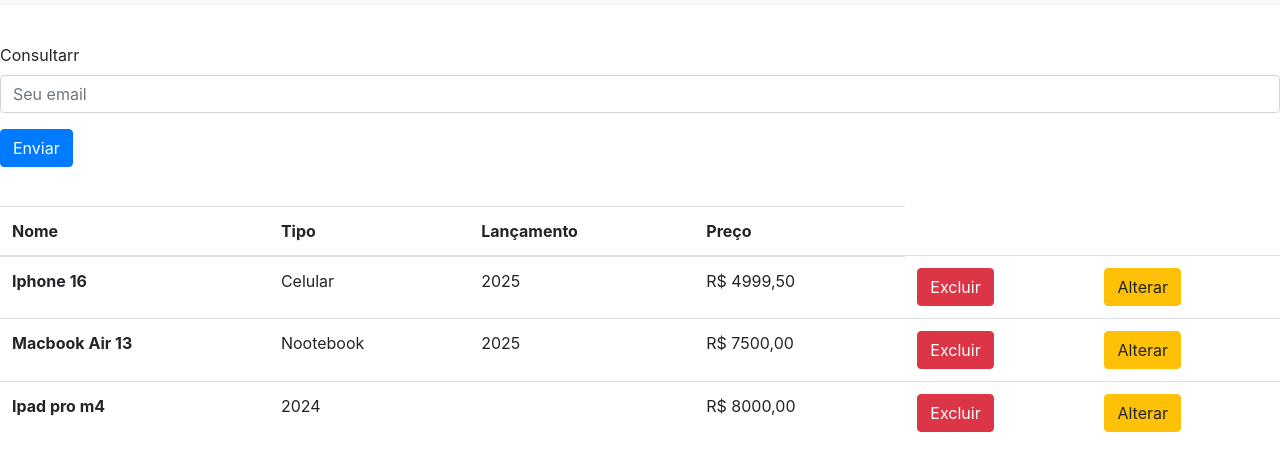
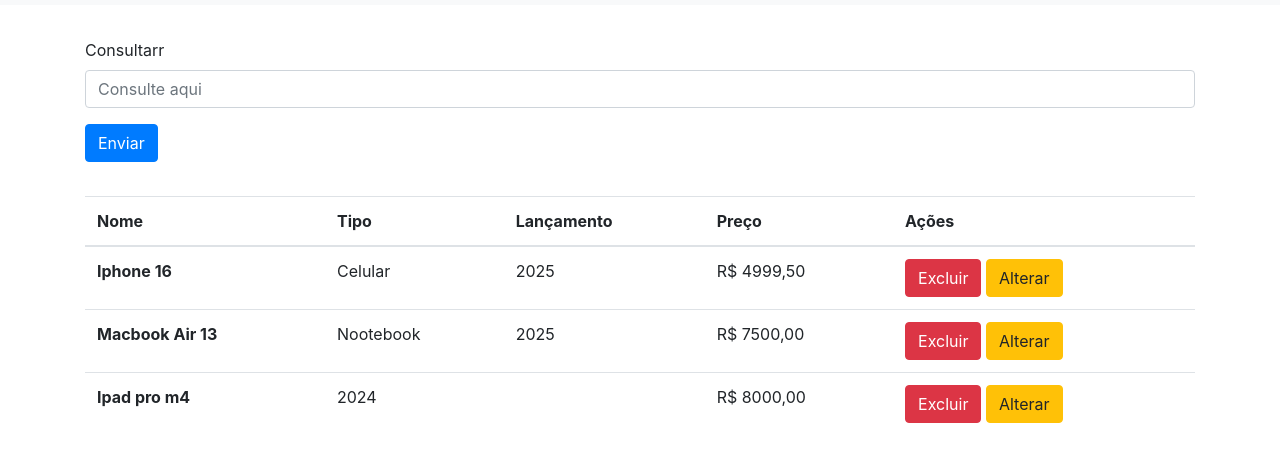
Before and after one commit to PeLacerda/Interface-Web, a plain HTML site: page bootstrap/Tabela-Bootstrap/tabela.html in a window 1280 px wide. Shown: the part 51-522 px from the top of the page. Drawn offline with nearby package versions, Linux system fonts and the light colour scheme.

Commit message:
finalizado

```diff
--- a/bootstrap/Tabela-Bootstrap/tabela.html
+++ b/bootstrap/Tabela-Bootstrap/tabela.html
@@ -14,9 +14,19 @@
 
   <style>
 
+    .container {
+      display: block;
+      justify-content: center;
+      align-items: center;
+      flex-direction: column;
+      height: 100vh;
+      width: 100%;
+    }
+
     table, form {
       margin-top: 3%;
     }
+
 
   </style>
 
@@ -24,6 +34,8 @@
 </head>
 
 <body>
+
+
 
   <!-- Imagem e texto -->
   <nav class="navbar navbar-light bg-light">
@@ -35,10 +47,11 @@
 
   <!-- Search -->
 
+<div class="container">
 <form>
   <div class="form-group">
     <label for="exampleInputEmail1">Consultarr</label>
-    <input type="text" class="form-control" id="exampleInputEmail1" aria-describedby="emailHelp" placeholder="Seu email">
+    <input type="text" class="form-control" id="exampleInputEmail1" aria-describedby="emailHelp" placeholder="Consulte aqui">
   </div>
   <button type="submit" class="btn btn-primary">Enviar</button>
 </form>
@@ -52,6 +65,7 @@
         <th scope="col">Tipo</th>
         <th scope="col">Lançamento</th>
         <th scope="col">Preço</th>
+        <th scope="col">Ações</th>
       </tr>
     </thead>
     <tbody>
@@ -60,26 +74,27 @@
         <td>Celular</td>
         <td>2025</td>
         <td>R$ 4999,50</td>
-        <td><button type="button" class="btn btn-danger">Excluir</button> </td>
-        <td><button type="button" class="btn btn-warning">Alterar</button></td>
+        <td><button type="button" class="btn btn-danger">Excluir</button>
+        <button type="button" class="btn btn-warning">Alterar</button></td>
       </tr>
       <tr>
         <th scope="row">Macbook  Air 13</th>
         <td>Nootebook</td>
         <td>2025</td>
         <td>R$ 7500,00</td>
-          <td><button type="button" class="btn btn-danger">Excluir</button></td>
-          <td><button type="button" class="btn btn-warning">Alterar</button></td>
+          <td><button type="button" class="btn btn-danger">Excluir</button>
+          <button type="button" class="btn btn-warning">Alterar</button></td>
       </tr>
       <tr>
         <th scope="row">Ipad pro m4</th>
         <td colspan="2">2024</td>
         <td>R$ 8000,00</td>
-        <td><button type="button" class="btn btn-danger">Excluir</button></td>
-        <td><button type="button" class="btn btn-warning">Alterar</button></td>
+        <td><button type="button" class="btn btn-danger">Excluir</button>
+        <button type="button" class="btn btn-warning">Alterar</button></td>
       </tr>
     </tbody>
   </table>
+</div>
 
 </body>
 </html>
```
Lines whose indentation alone changed are shown as unchanged.
